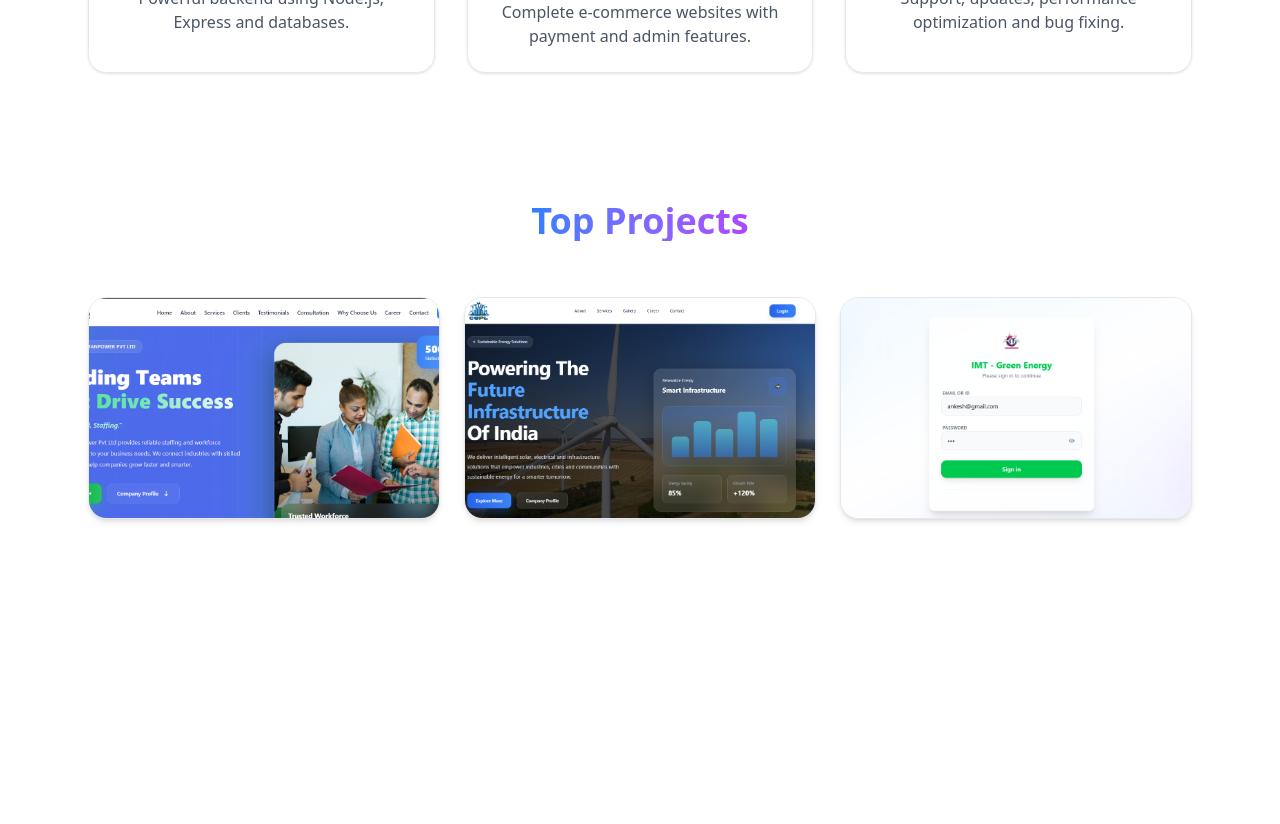
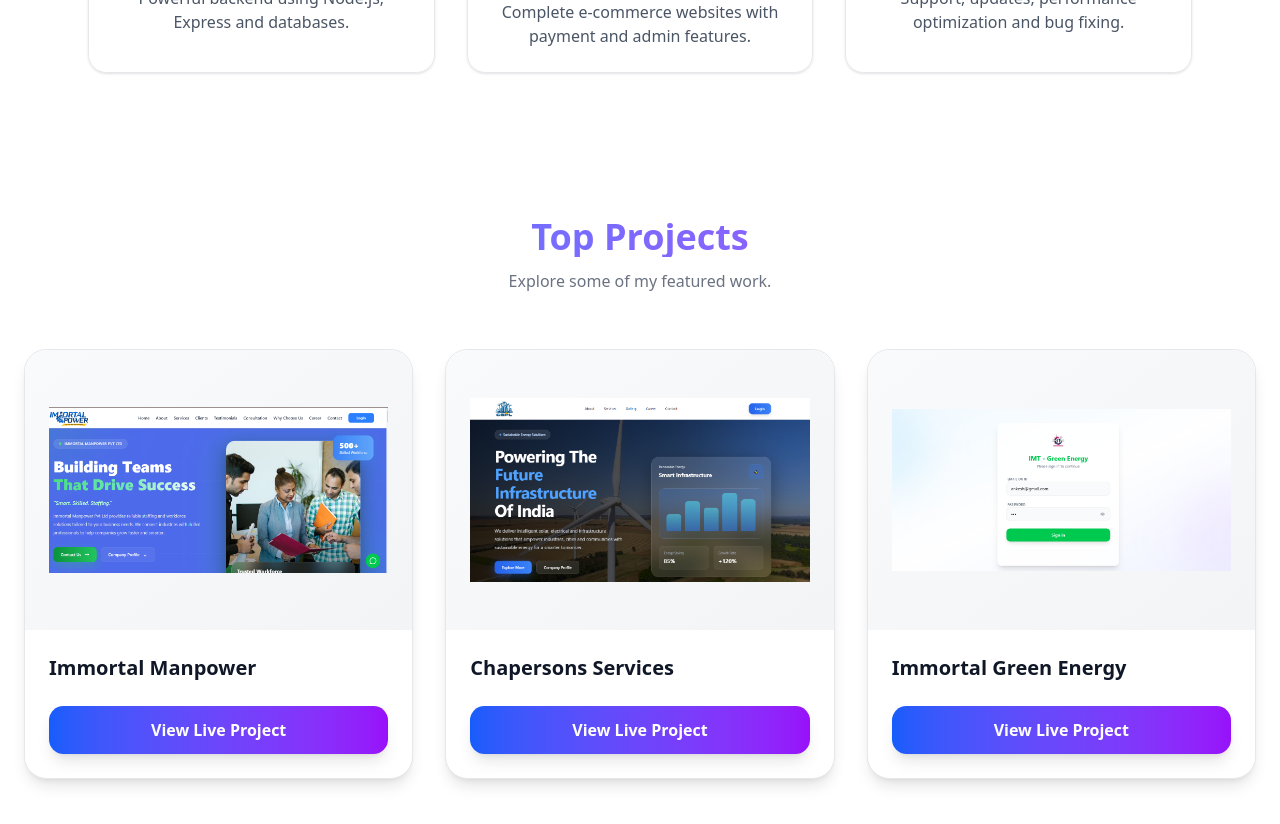
Before and after one commit to ankeshtripathi/my_portfolio, a Next.js app: page / in a window 1280 px wide. Shown: the part 1440-2264 px from the top of the page. Before the commit the page ends 2023 px from the top, so only its background shows below. Built offline with nearby package versions, Linux system fonts and the light colour scheme.

Commit message:
push pr code

```diff
--- a/app/page.js
+++ b/app/page.js
@@ -315,70 +315,57 @@ const Home = () => {
         </div>
       </section>
 
-      <section className="py-16 relative">
-        <div className="max-w-6xl mx-auto px-6">
-          {/* HEADING */}
-          <div className="flex flex-col items-center mb-14">
-            <h3
-              className="
-        text-3xl sm:text-4xl font-bold
-        bg-gradient-to-r from-blue-500 to-purple-500
-        dark:from-blue-400 dark:to-purple-400
-        bg-clip-text text-transparent
-      "
-            >
+     <section className="py-20 relative">
+  <div className="max-w-7xl mx-auto px-6">
+    {/* Heading */}
+    <div className="text-center mb-14">
+      <h2 className="text-4xl font-bold bg-gradient-to-r from-blue-500 to-purple-500 bg-clip-text text-transparent">
         Top Projects
-            </h3>
+      </h2>
+
+      <p className="mt-3 text-gray-500 dark:text-gray-400">
+        Explore some of my featured work.
+      </p>
     </div>
 
-          {/* PROJECT GRID */}
-          <div className="grid gap-6 sm:grid-cols-2 lg:grid-cols-3">
-            {projects.map((project, idx) => (
+    {/* Grid */}
+    <div className="grid gap-8 sm:grid-cols-2 lg:grid-cols-3">
+      {projects.map((project, index) => (
         <div
-                key={idx}
-                className="
-          group relative rounded-2xl overflow-hidden
-          border border-gray-200 dark:border-white/10
-          bg-white dark:bg-white/5 backdrop-blur-xl
-          shadow-md hover:shadow-xl
-          transition-all duration-500
-        "
+          key={index}
+          className="group rounded-3xl overflow-hidden bg-white dark:bg-[#0F172A] border border-gray-200 dark:border-white/10 shadow-lg hover:shadow-2xl transition-all duration-500 hover:-translate-y-3"
         >
-                {/* IMAGE */}
+          {/* Image Container */}
+          <div className="relative h-[280px] bg-gradient-to-br from-gray-50 to-gray-100 dark:from-slate-800 dark:to-slate-900 flex items-center justify-center overflow-hidden p-6">
+            {/* Background Blur */}
+            <div className="absolute inset-0 bg-gradient-to-br from-blue-500/5 via-purple-500/5 to-pink-500/5 opacity-0 group-hover:opacity-100 transition duration-500" />
+
+            {/* Image */}
             <img
               src={project.image}
               alt={project.title}
-                  className="
-            w-full h-[220px] object-cover
-            transition duration-500
-            group-hover:scale-110
-          "
+              className="relative z-10 max-h-full max-w-full object-contain transition duration-500 group-hover:scale-105"
             />
+          </div>
 
-                {/* OVERLAY */}
-                <div
-                  className="
-            absolute inset-0
-            bg-black/50 opacity-0
-            group-hover:opacity-100
-            transition duration-500
-            flex flex-col justify-center items-center
-            text-white
-          "
-                >
-                  <h4 className="text-lg font-semibold mb-2">
+          {/* Content */}
+          <div className="p-6">
+            <h3 className="text-xl font-semibold text-gray-900 dark:text-white">
               {project.title}
-                  </h4>
+            </h3>
 
+            {project.description && (
+              <p className="mt-3 text-sm text-gray-600 dark:text-gray-400 line-clamp-2">
+                {project.description}
+              </p>
+            )}
+
+            {/* Button */}
             <button
               onClick={() => window.open(project.url, "_blank")}
-                    className="
-              px-4 py-2 rounded-lg
-              bg-gradient-to-r from-blue-500 to-purple-500
-              hover:scale-105 transition
-            "
+              className="mt-6 w-full py-3 rounded-xl bg-gradient-to-r from-blue-600 to-purple-600 text-white font-semibold hover:scale-[1.02] transition-all duration-300 shadow-lg hover:shadow-blue-500/30"
             >
-                    View Project
+              View Live Project
             </button>
           </div>
         </div>
@@ -386,6 +373,7 @@ const Home = () => {
     </div>
   </div>
 </section>
+
     </div>
   );
 };
--- a/components/ui/Navbar.jsx
+++ b/components/ui/Navbar.jsx
@@ -112,8 +112,10 @@ export default function Navbar() {
             </Link>
           ))}
 
-          <Button className="bg-gradient-to-r from-blue-500 to-purple-500 text-white rounded-xl px-5 hover:scale-105 transition shadow-lg">
-            Download CV
+          <Button asChild className="bg-gradient-to-r from-blue-500 to-purple-500 text-white rounded-xl px-5 hover:scale-105 transition shadow-lg">
+            <a href="/Ankesh_Prasad_Resume_2.pdf" download="Ankesh_Prasad_Resume.pdf">
+              Download CV
+            </a>
           </Button>
 
           <ModeToggle />
@@ -194,9 +196,11 @@ export default function Navbar() {
                   </Link>
                 ))}
 
-                <Button className="mt-6 rounded-full px-6 bg-gradient-to-r from-blue-500 to-purple-500 text-white shadow-lg hover:scale-105 transition">
+                <Button asChild className="mt-6 rounded-full px-6 bg-gradient-to-r from-blue-500 to-purple-500 text-white shadow-lg hover:scale-105 transition">
+                <a href="/Ankesh_Prasad_Resume_2.pdf" download="Ankesh_Prasad_Resume.pdf">
                   Download CV
-                </Button>
+                </a>
+              </Button>
               </div>
             </SheetContent>
           </Sheet>
```
Also changed, not shown: 1 other file (tests, documents, lock files or other folders). Lines whose indentation alone changed are shown as unchanged.
